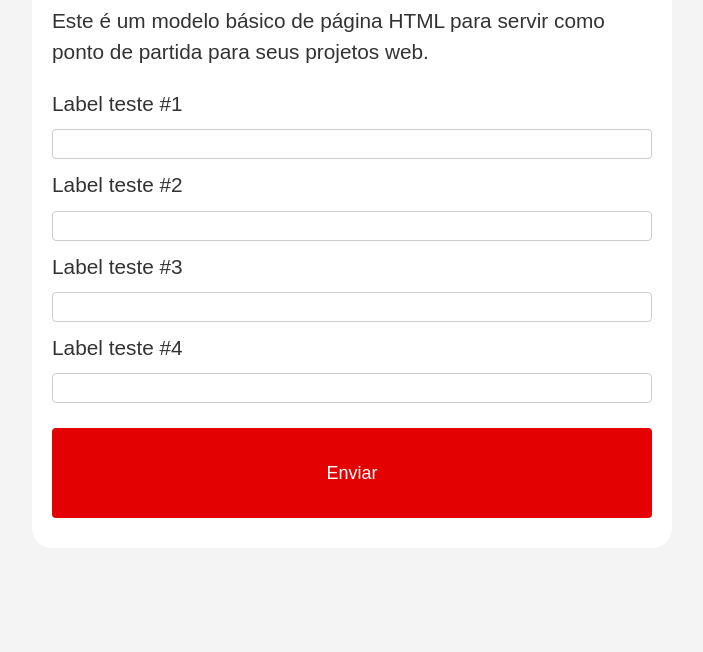
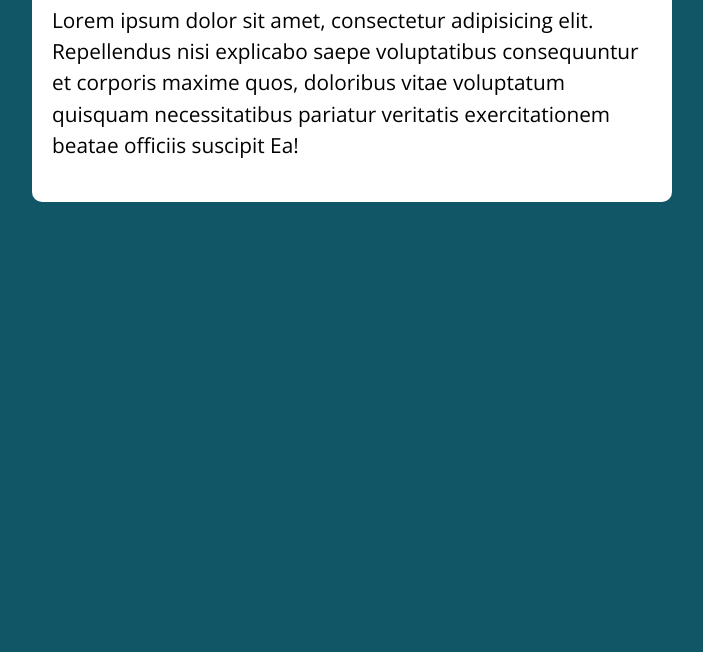
Before and after one commit to AndersonViniciusReis/JavaScript-TypeScript, a plain HTML site: page modelo/index.html in a window 1280 px wide. Shown: the part 148-800 px from the top of the page, without its empty margins (288-991 px from the left). Drawn offline with nearby package versions, Linux system fonts and the light colour scheme.

Commit message:
Alterei o modelo

```diff
--- a/modelo/assets/css/style.css
+++ b/modelo/assets/css/style.css
@@ -1,31 +1,29 @@
-@charset "UTF-8";
-
+@import url('https://fonts.googleapis.com/css?family=Open+Sans:400,700&display=swap');
 :root {
-    --text-color: #333;
-    --background-color: #f4f4f4;
-    --button-color:#e40101;
+  --primary-color: rgb(17, 86, 102);
+  --primary-color-darker: rgb(9, 48, 56);
 }
 
 * {
   box-sizing: border-box;
   outline: 0;
 }
+
 body {
   margin: 0;
   padding: 0;
-    font-family: Arial, sans-serif;
+  background: var(--primary-color);
+  font-family: 'Open sans', sans-serif;
   font-size: 1.3em;
   line-height: 1.5em;
-    background-color: var(--background-color);
-    color: var(--text-color);
 }
 
 .container {
   max-width: 640px;
   margin: 50px auto;
-    background-color: #fff;
+  background: #fff;
   padding: 20px;
-    border-radius: 20px;
+  border-radius: 10px;
 }
 
 form input, form label, form button {
@@ -33,32 +31,28 @@ form input, form label, form button {
   width: 100%;
   margin-bottom: 10px;
 }
+
 form input {
   font-size: 24px;
-    border: 1px solid #ccc;
-    border-radius: 4px;
-    padding: 0px 20px;
-    transition: outline 0.1s;
+  height: 50px;
+  padding: 0 20px;
 }
-form input:hover {
-    outline:1px solid var(--button-color);
 
+form input:focus {
+  outline: 1px solid var(--primary-color);
 }
+
 form button {
-    background-color: var(--button-color);
+  border: none;
+  background: var(--primary-color);
   color: #fff;
-    border: none;
-    border-radius: 4px;
-    padding: 10px;
   font-size: 18px;
+  font-weight: 700;
+  height: 50px;
   cursor: pointer;
-    font-weight: 700px;
-    height: 90px;
-    margin-top: 25px;
-    transition: background-color 0.5s, color 0.5s;
+  margin-top: 30px;
 }
+
 form button:hover {
-    background-color:#ff5454;
-    color: #333;
-
+  background: var(--primary-color-darker);
 }
--- a/modelo/index.html
+++ b/modelo/index.html
@@ -1,32 +1,27 @@
 <!DOCTYPE html>
-<html lang="pt-br">
+<html lang="pt-BR">
+
 <head>
-    <meta charset="UTF-8">
-    <meta name="viewport" content="width=device-width, initial-scale=1.0">
-    <title>HTML modelo</title>
-    <link rel="stylesheet" href="assets/css/style.css">
+  <meta charset="UTF-8">
+  <meta name="viewport" content="width=device-width, initial-scale=1.0">
+  <meta http-equiv="X-UA-Compatible" content="ie=edge">
+  <title>Modelo</title>
+  <link rel="stylesheet" href="./assets/css/style.css">
 </head>
+
 <body>
-    <section class="container">
-        <h1>Modelo de Página HTML</h1>
-        <p>Este é um modelo básico de página HTML para servir como ponto de partida para seus projetos web.</p>
 
-        <form action="">
-            <label for="input-teste-1">Label teste #1</label>
-            <input type="text" id="input-teste-1">
+  <section class="container">
+    <h1>Lorem ipsum dolor sit amet</h1>
+    <p>
+      Lorem ipsum dolor sit amet, consectetur adipisicing elit.
+      Repellendus nisi explicabo saepe voluptatibus consequuntur et corporis
+      maxime quos, doloribus vitae voluptatum quisquam necessitatibus
+      pariatur veritatis exercitationem beatae officiis suscipit Ea!
+    </p>
+  </section>
 
-            <label for="input-teste-2">Label teste #2</label>
-            <input type="password" id="input-teste-2">
+  <script src="./assets/js/main.js"></script>
+</body>
 
-            <label for="input-teste-3">Label teste #3</label>
-            <input type="email" id="input-teste-3">
-
-            <label for="input-teste-4">Label teste #4</label>
-            <input type="number" id="input-teste-4">
-
-            <button>Enviar</button>
-        </form>
-    </section>
-    <script src="assets/js/main.js"></script>
-</body>
 </html>
```
Lines whose indentation alone changed are shown as unchanged.
